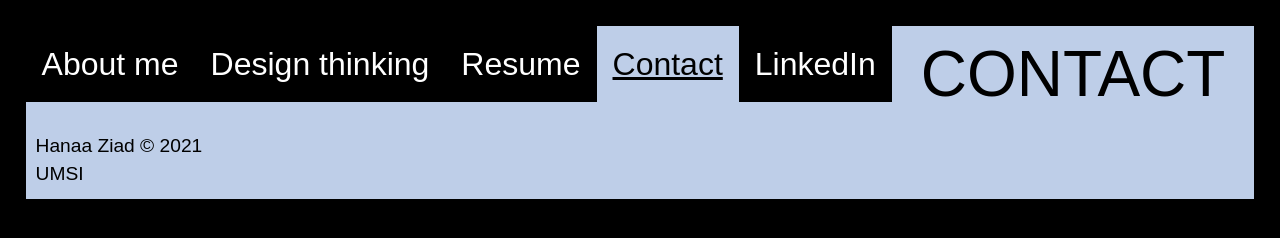
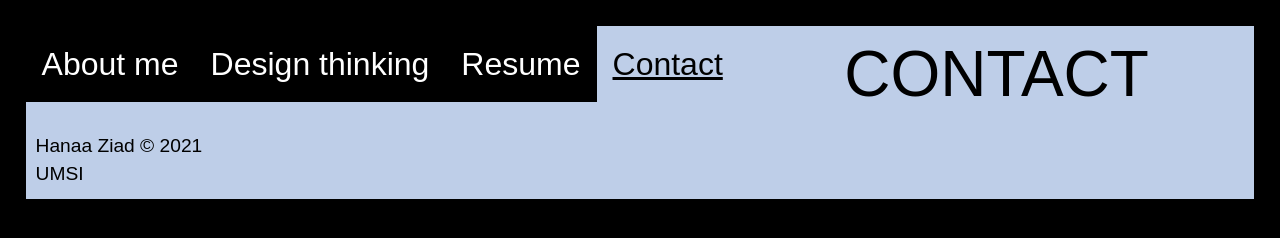
Before and after one commit to highfantasy/portfolio-tablet-view, a plain HTML site: page contact.html in a window 1280 px wide. Drawn offline with Linux system fonts and the light colour scheme; a web font is replaced by a local one.

Commit message:
Add files via upload

```diff
--- a/contact.html
+++ b/contact.html
@@ -18,7 +18,7 @@
 			<li><a href = "work.html">Design thinking</a></li>
             <li><a href = "resume.html">Resume</a></li>
             <li><a class="active" href="contact.html">Contact</a></li>
-            <li><a href = "https://www.linkedin.com/in/hanaa-z-59259a96">LinkedIn</a></li>
+            <!-- <li><a href = "https://www.linkedin.com/in/hanaa-z-59259a96">LinkedIn</a></li> -->
 			</ul>
       </nav>
     </header>
```
Also changed, not shown: resume.html (+1 -1 lines), work.html (+1 -1 lines).
